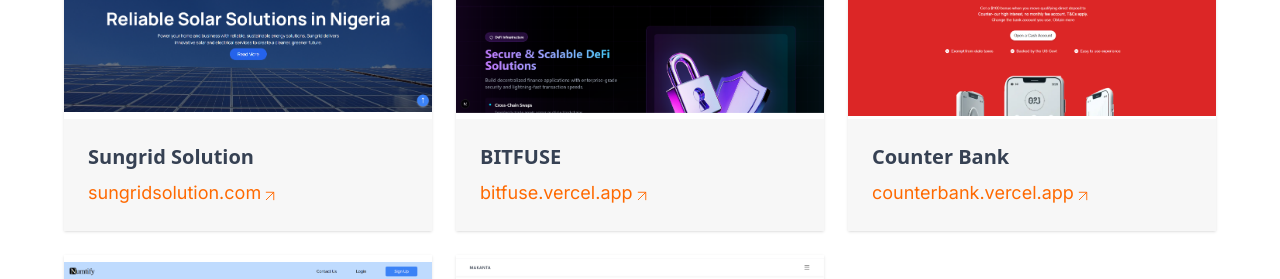
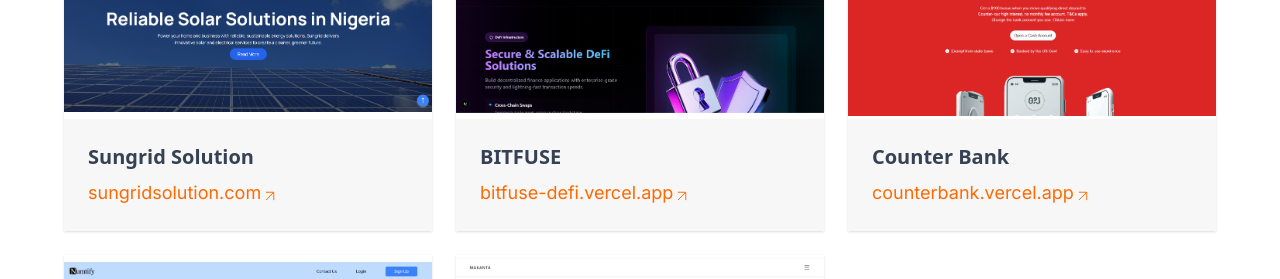
Before and after one commit to mktmakanta/Makanta, a Next.js app: page / in a window 1280 px wide. Shown: the part 2042-2321 px from the top of the page. Built offline with nearby package versions, Linux system fonts and the light colour scheme.

Commit message:
Update BITFUSE link to new URL

```diff
--- a/app/page.jsx
+++ b/app/page.jsx
@@ -20,7 +20,7 @@
   {
     name: "BITFUSE",
     logo: "/bitfuse.png",
-    link: "https://bitfuse.vercel.app",
+    link: "https://bitfuse-defi.vercel.app",
   },
   {
     name: "Counter Bank",
```
